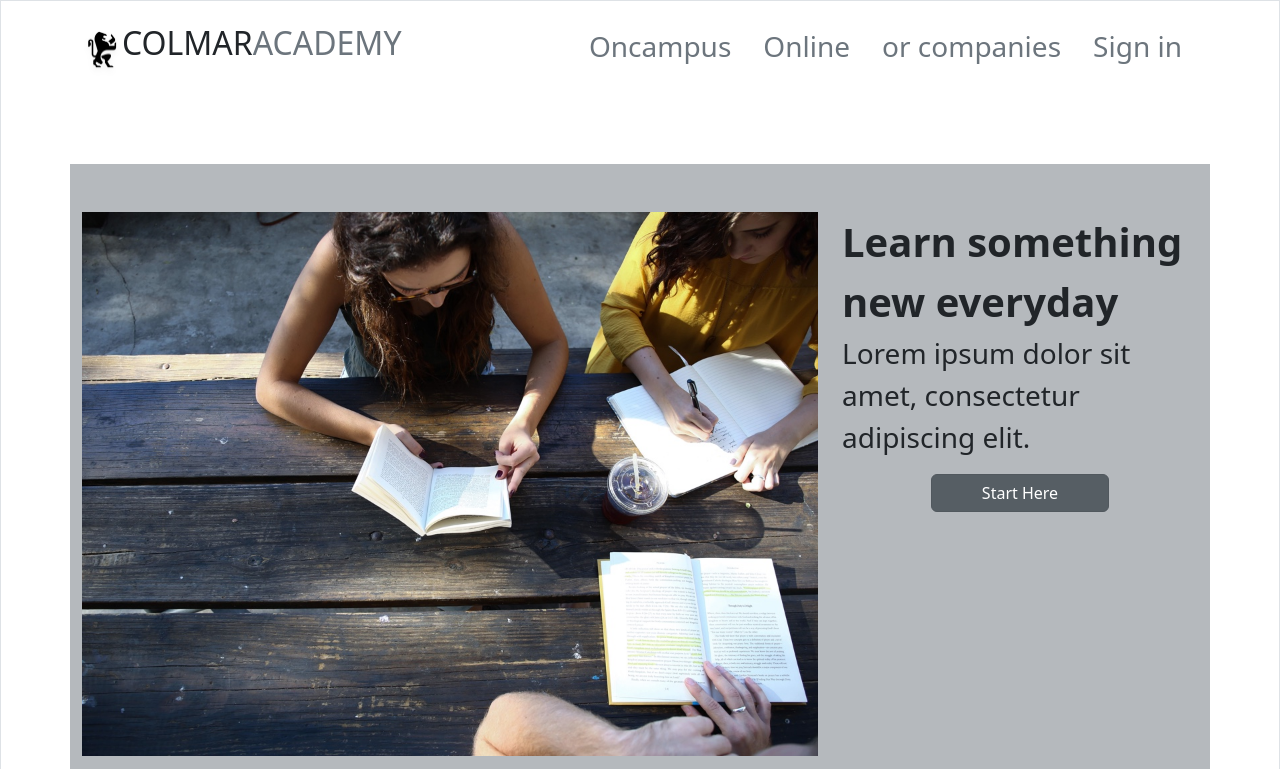
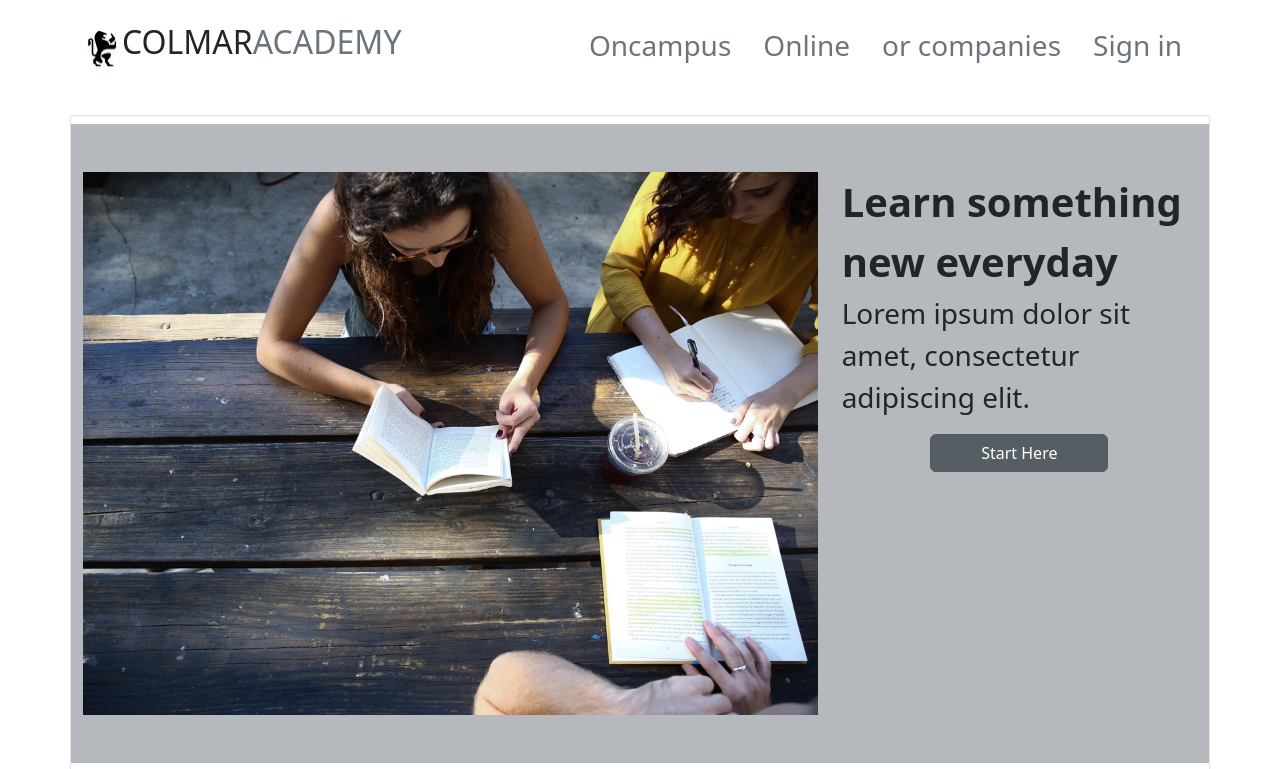
Before and after one commit to BhuvanaFelix/ColmarAcademy, a plain HTML site: page index.html in a window 1280 px wide. Shown: the top 769 px of the page. Drawn offline with nearby package versions, Linux system fonts and the light colour scheme.

Commit message:
Border added

```diff
--- a/index.html
+++ b/index.html
@@ -18,7 +18,7 @@
     <link rel="stylesheet" href="style.css">
 </head>
 
-<body class="border">
+<body>
     <div class="container">
         <header class="d-flex flex-wrap justify-content-center py-3 mb-4">
             <a href="#" class="d-flex align-items-center mb-3 mb-md-0 me-md-auto text-dark text-decoration-none">
@@ -37,13 +37,13 @@
         </header>
     </div>
     <!--Banner container-->
-    <div class="container py-5">
+    <div class="container py-2 border">
         <div class="row bg-secondary" style="--bs-bg-opacity: .5;">
             <div class="col-8 py-5">
                 <img src="Assets/images/banner.jpg" />
             </div>
             <div class="col-4 mx-auto py-5">
-                <span class="fs-1 fw-bold">Learn something new everyday</span>
+                <span class="fs-1 fw-bold py-5">Learn something new everyday</span>
                 <p class="fs-3">Lorem ipsum dolor sit amet, consectetur adipiscing elit.</p>
                 <button type="button" class="btn btn-secondary d-grid gap-2 col-6 mx-auto active">Start Here</button>
             </div>
@@ -136,7 +136,7 @@
                     </div>
                 </div>
             </div>
-            <div class="card-group mt-3 py-3 ms-2 pe-2 ps-3">
+            <div class="card-group mt-3 py-3 ms-2 pe-2 ps-3 me-2">
                 <div class="card ms-3">
                     <img src="Assets/images/course-data.jpg" class="card-img-top" alt="...">
                     <div class="card-body">
```
